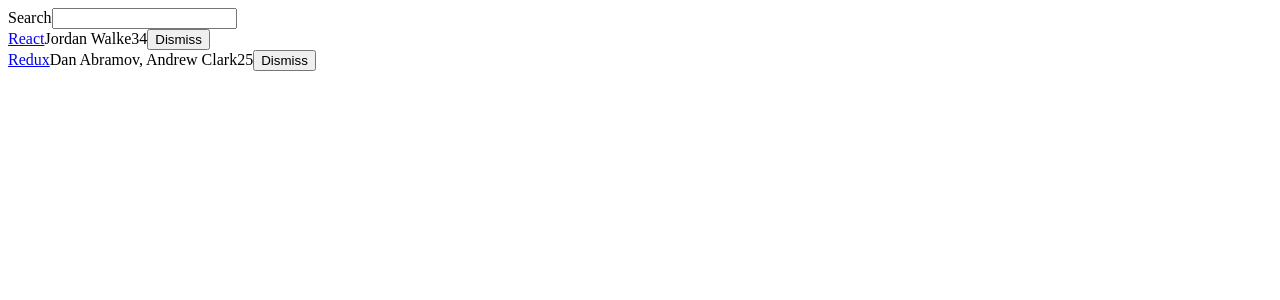
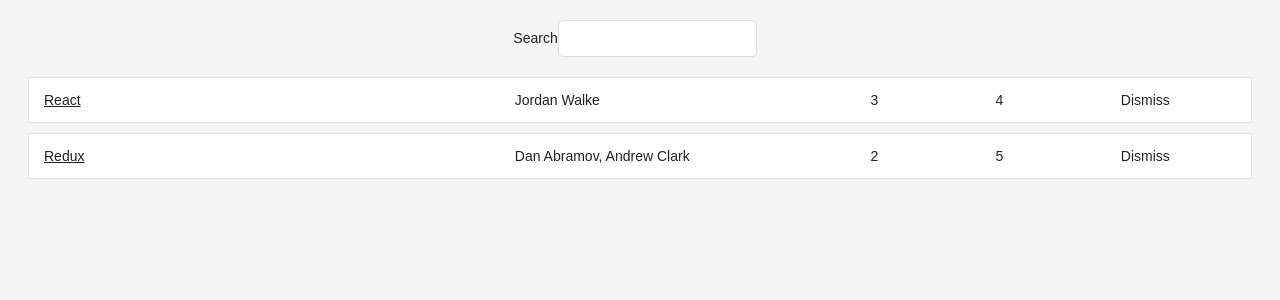
Before and after one commit to vlad-bezden/the-road-to-learn-react, a React app: page / in a window 1280 px wide. Shown: the top 300 px of the page. Built offline with nearby package versions, Linux system fonts and the light colour scheme.

Commit message:
finished 'Styling Components' chapter

```diff
--- a/package.json
+++ b/package.json
@@ -17,7 +17,9 @@
   "devDependencies": {
     "babel-loader": "^7.1.4",
     "babel-preset-react": "^6.24.1",
+    "css-loader": "^0.28.10",
     "html-webpack-plugin": "^3.0.6",
+    "style-loader": "^0.20.3",
     "webpack": "^4.1.1",
     "webpack-cli": "^2.0.11",
     "webpack-dev-server": "^3.1.1"
--- /dev/null
+++ b/src/App.css
@@ -0,0 +1,63 @@
+.page {
+    margin: 20px;
+}
+
+.interactions {
+    text-align: center;
+}
+
+.table {
+    margin: 20px 0;
+}
+
+.table-header {
+    display: flex;
+    line-height: 24px;
+    font-size: 16px;
+    padding: 0 10px;
+    justify-content: space-between;
+}
+
+.table-empty {
+    margin: 200px;
+    text-align: center;
+    font-size: 16px;
+}
+
+.table-row {
+    display: flex;
+    line-height: 24px;
+    white-space: nowrap;
+    margin: 10px 0;
+    padding: 10px;
+    background: #ffffff;
+    border: 1px solid #e3e3e3;
+}
+
+.table-header > span {
+    overflow: hidden;
+    text-overflow: ellipsis;
+    padding: 0 5px;
+}
+
+.table-row > span {
+    overflow: hidden;
+    text-overflow: ellipsis;
+    padding: 0 5px;
+}
+
+.button-inline {
+    border-width: 0;
+    background: transparent;
+    color: inherit;
+    text-align: inherit;
+    -webkit-font-smoothing: inherit;
+    padding: 0;
+    font-size: inherit;
+    cursor: pointer;
+}
+
+.button-active {
+    border-radius: 0;
+    border-bottom: 1px solid #38BB6C;
+}
--- a/src/App.js
+++ b/src/App.js
@@ -18,6 +18,18 @@
         objectID: 1,
     },
 ]
+
+const largeColumn = {
+    width: '40%',
+};
+
+const midColumn = {
+    width: '30%',
+};
+
+const smallColumn = {
+    width: '10%',
+};
 
 const isSearched = searchTerm => item =>
     item.title.toLowerCase().includes(searchTerm.toLowerCase())
@@ -49,12 +61,14 @@
     render() {
         const { searchTerm, list } = this.state
         return (
-            <div>
-                <Search
-                    value={searchTerm}
-                    onChange={this.onSearchChange}>
-                    Search
+            <div className='page'>
+                <div className='interactions'>
+                    <Search
+                        value={searchTerm}
+                        onChange={this.onSearchChange}>
+                        Search
                 </Search>
+                </div>
                 <Table
                     list={list}
                     pattern={searchTerm}
@@ -79,17 +93,26 @@
 }
 
 const Table = ({ list, pattern, onDismiss }) =>
-    <div>
+    <div className='table'>
         {list.filter(isSearched(pattern)).map(item =>
-            <div key={item.objectID}>
-                <span>
+            <div key={item.objectID} className='table-row'>
+                <span style={largeColumn}>
                     <a href={item.url}>{item.title}</a>
                 </span>
-                <span>{item.author}</span>
-                <span>{item.num_comments}</span>
-                <span>{item.points}</span>
-                <span>
-                    <Button onClick={() => onDismiss(item.objectID)}>
+                <span style={midColumn}>
+                    {item.author}
+                </span>
+                <span style={smallColumn}>
+                    {item.num_comments}
+                </span>
+                <span style={smallColumn}>
+                    {item.points}
+                </span>
+                <span style={smallColumn}>
+                    <Button
+                        onClick={() => onDismiss(item.objectID)}
+                        className='button-inline'
+                    >
                         Dismiss
                     </Button>
                 </span>
--- a/src/index.css
+++ b/src/index.css
@@ -0,0 +1,44 @@
+body {
+    color: #222;
+    background: #f4f4f4;
+    font: 400 14px CoreSans, Arial, sans-serif;
+}
+
+a {
+    color: #222;
+}
+
+a:hover {
+    text-decoration: underline;
+    }
+
+ul, li {
+    list-style: none;
+    padding: 0;
+    margin: 0;
+}
+
+input {
+    padding: 10px;
+    border-radius: 5px;
+    outline: none;
+    margin-right: 10px;
+    border: 1px solid #dddddd;
+}
+
+button {
+    padding: 10px;
+    border-radius: 5px;
+    border: 1px solid #dddddd;
+    background: transparent;
+    color: #808080;
+    cursor: pointer;
+}
+
+button:hover {
+    color: #222;
+}
+
+*:focus {
+    outline: none;
+}
--- a/src/index.js
+++ b/src/index.js
@@ -1,6 +1,7 @@
 import React from 'react'
 import ReactDOM from 'react-dom'
 import App from './App'
+import './App.css'
 import './index.css'
 
 ReactDOM.render(
--- a/webpack.config.js
+++ b/webpack.config.js
@@ -22,10 +22,10 @@
                 exclude: /node_modules/,
                 use: "babel-loader"
             }, {
-                test: /\.jsx?$/,
+                test:/\.css$/,
                 exclude: /node_modules/,
-                use: "babel-loader"
+                use: ['style-loader', 'css-loader']
             }
-        ]
+        ],
     }
 }
```
Also changed, not shown: 1 other file (tests, documents, lock files or other folders).
